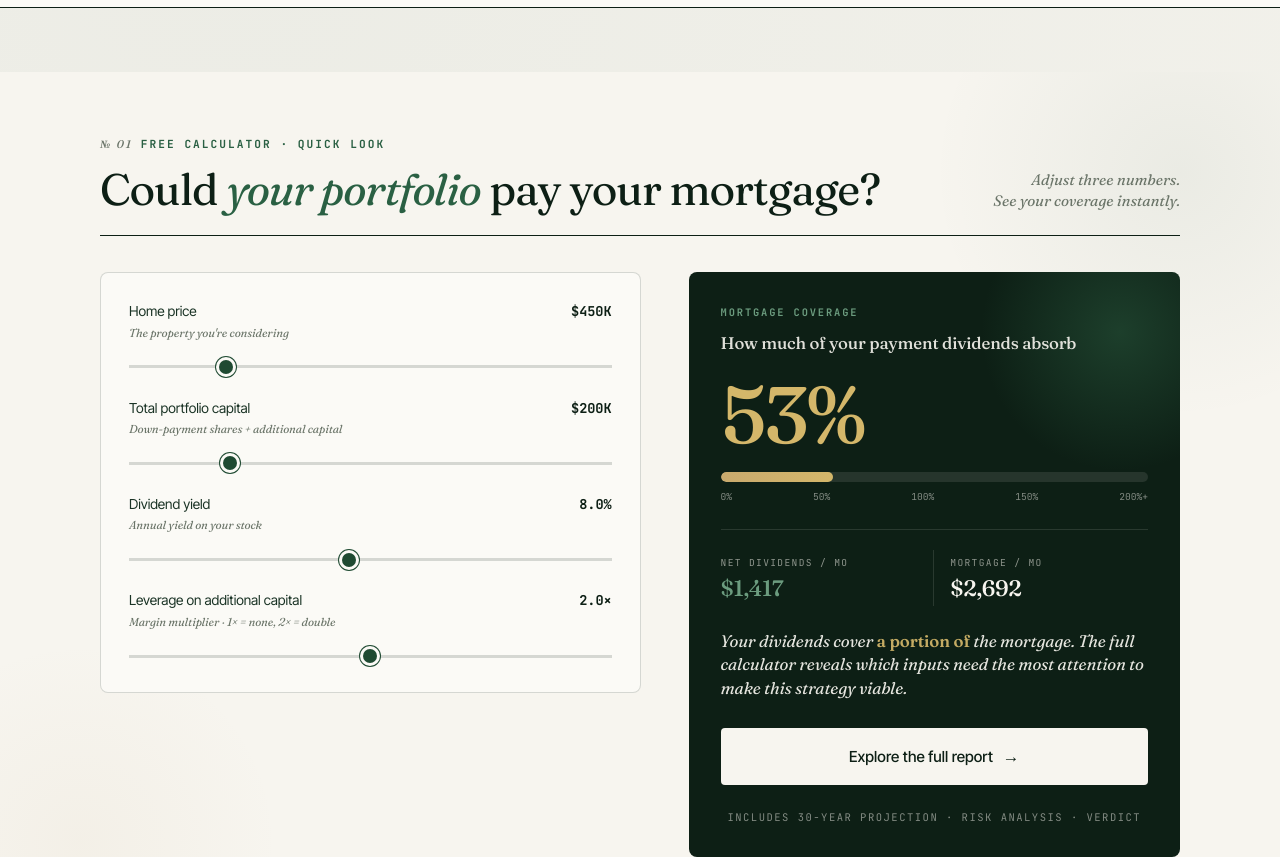
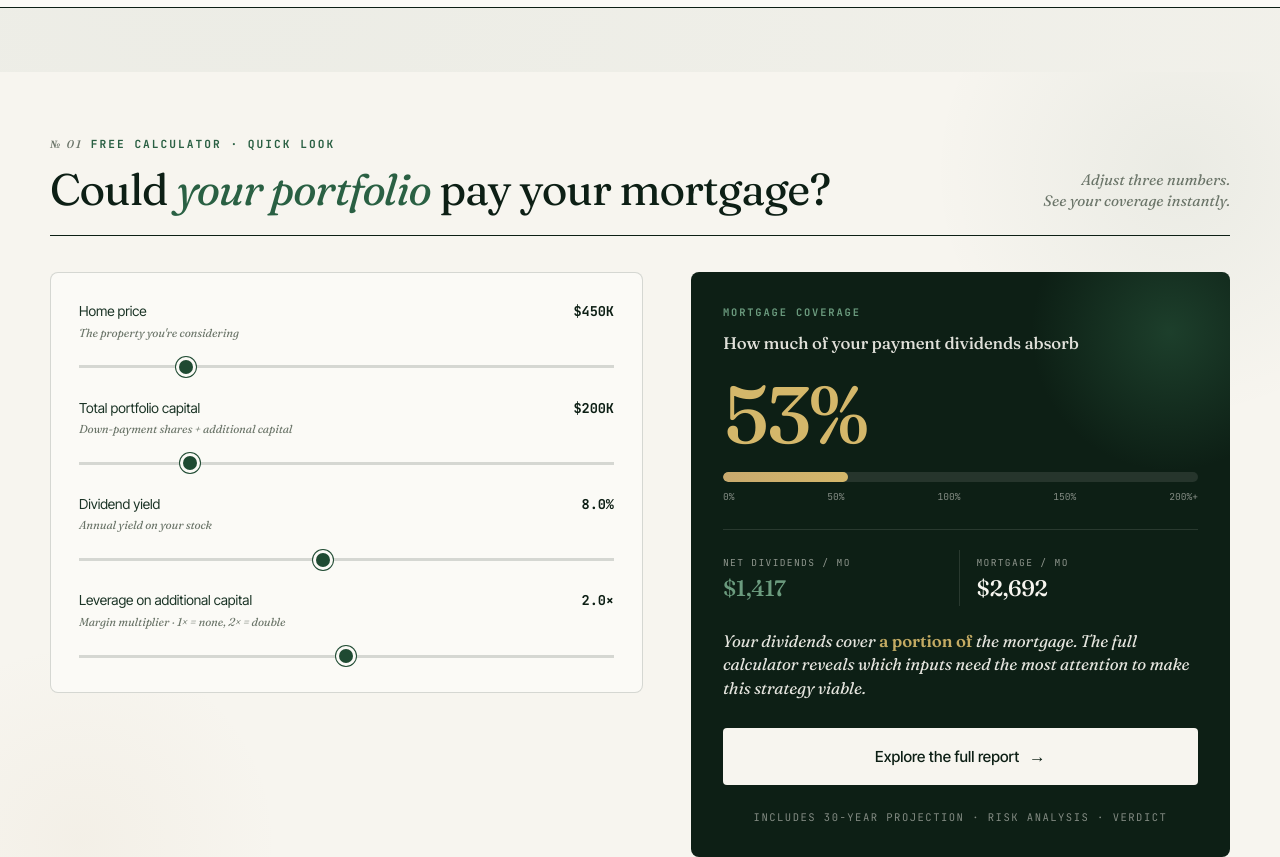
Before and after one commit to qbert2221/SBL, a plain HTML site: page index.html in a window 1280 px wide. Shown: the part 860-1717 px from the top of the page. Drawn offline with Linux system fonts and the light colour scheme.

Commit message:
Fix: Align lite calculator cards with comparison section (1180px width)

```diff
--- a/index.html
+++ b/index.html
@@ -620,7 +620,7 @@
   }
 
   .sbl-lite-inner {
-    max-width: 1080px;
+    max-width: 1180px;
     margin: 0 auto;
     position: relative;
     z-index: 1;
```
